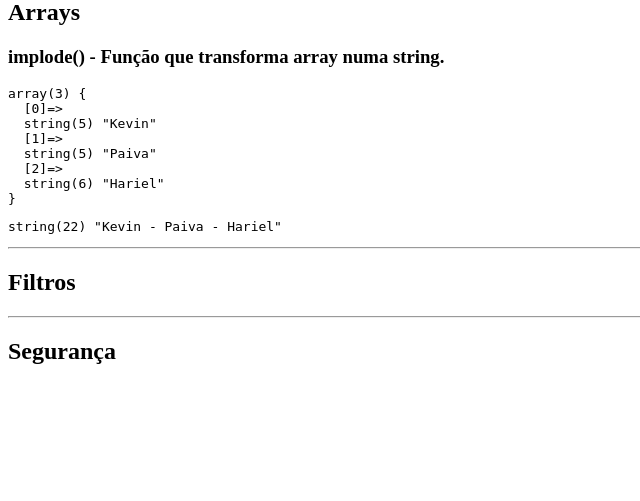
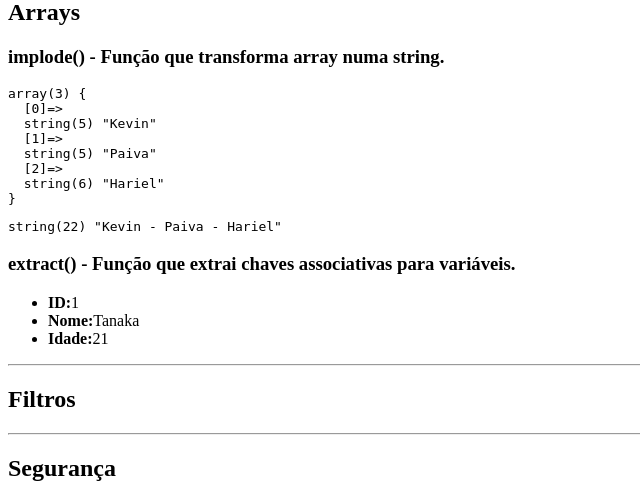
Before and after one commit to tanaka-11/aulas-php, a PHP site: page /07-funcoes-nativas.php in a window 1280 px wide. Shown: the part 860-1361 px from the top of the page, without its empty margins (0-640 px from the left). Before the commit the page ends 1224 px from the top, so only its background shows below. Run offline with PHP 8.4, Linux system fonts and the light colour scheme.

Commit message:
Exemplo da função nativa - extract()

```diff
--- a/07-funcoes-nativas.php
+++ b/07-funcoes-nativas.php
@@ -76,6 +76,19 @@ h1 {text-align: center;}
 
     <pre><?=var_dump($cantores)?></pre>
     <pre><?=var_dump($textoCantor)?></pre>
+
+    <h3>extract() - Função que extrai chaves associativas para variáveis.</h3>
+
+    <?php
+        $aluno = ["id" => 1, "nome" => "Tanaka", "idade" => 21];
+        extract($aluno)
+    ?>
+
+    <ul>
+        <li><b>ID:</b><?=$id?></li>
+        <li><b>Nome:</b><?=$nome?></li>
+        <li><b>Idade:</b><?=$idade?></li>
+    </ul>
     <hr>
 
     <h2>Filtros</h2>
```
